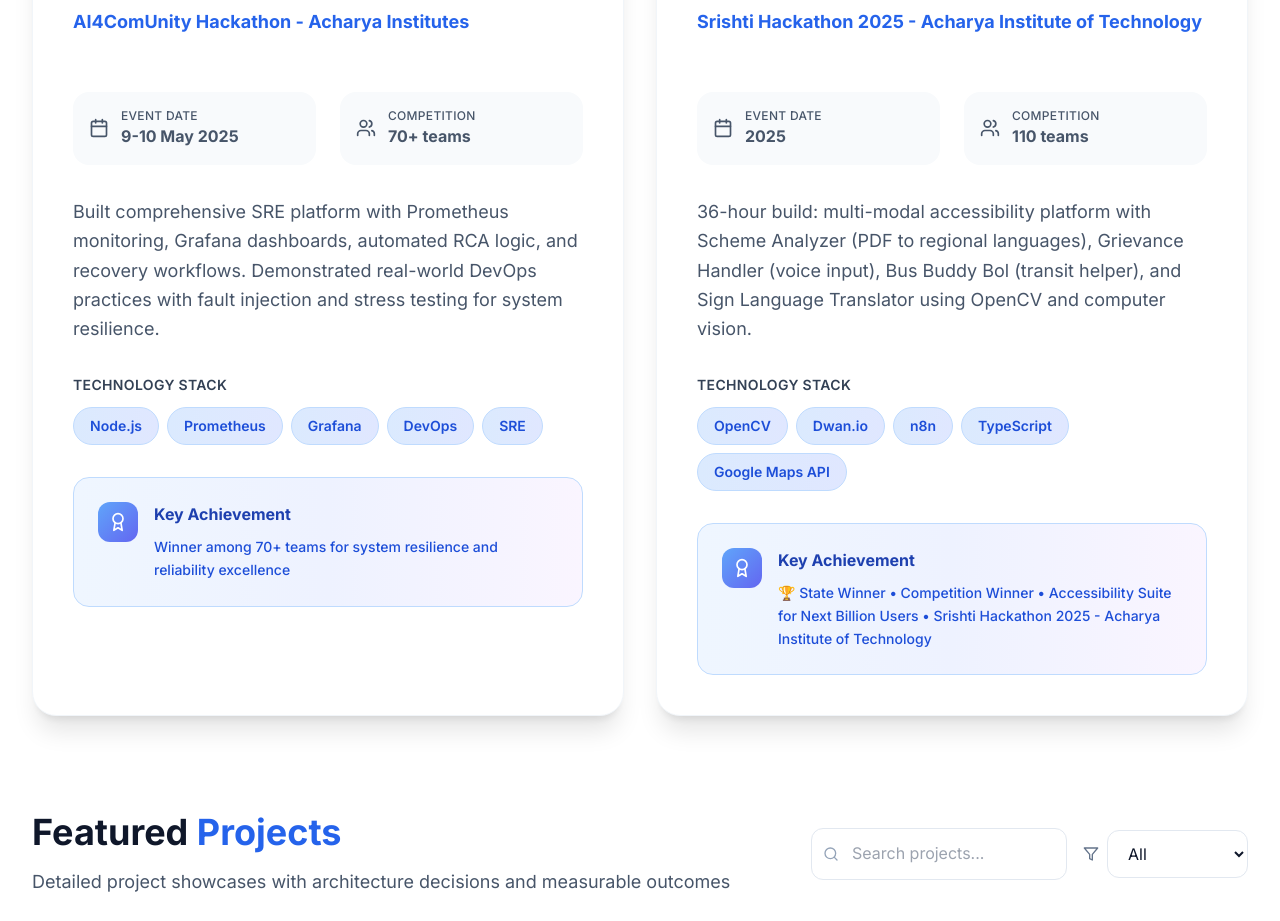
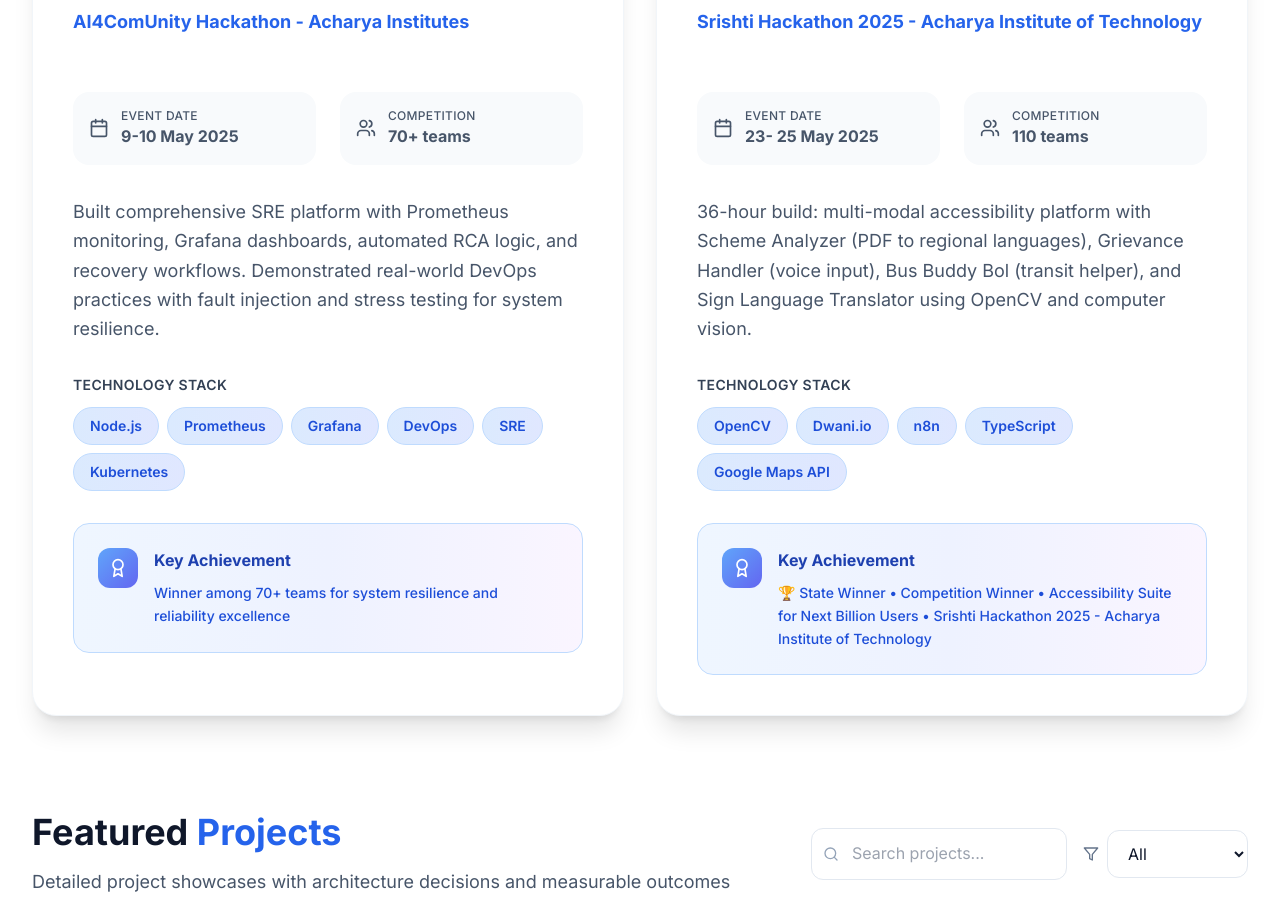
Before and after one commit to priyanshudas00/Portfolio, a React (Vite) app: page /projects in a window 1280 px wide. Shown: the part 1220-2141 px from the top of the page. Built offline with nearby package versions, Linux system fonts and the light colour scheme.

Commit message:
Updated project files

```diff
--- a/src/pages/Projects.tsx
+++ b/src/pages/Projects.tsx
@@ -17,8 +17,8 @@ const Projects = () => {
       status: "MVP Complete",
       impact: "40% reduction in screening time",
       image: "https://images.pexels.com/photos/8849295/pexels-photo-8849295.jpeg",
-      github: "https://github.com/priyanshudas00",
-      demo: "#",
+      github: "https://github.com/priyanshudas00/ai-resume-analyzer",
+      demo: "airesumeanalyzerr.streamlit.app/",
       category: "AI/ML"
     },
     {
@@ -87,7 +87,7 @@ const hackathons = [
       date: "9-10 May 2025",
       teams: "70+ teams",
       description: "Built comprehensive SRE platform with Prometheus monitoring, Grafana dashboards, automated RCA logic, and recovery workflows. Demonstrated real-world DevOps practices with fault injection and stress testing for system resilience.",
-      tech: ["Node.js", "Prometheus", "Grafana", "DevOps", "SRE"],
+      tech: ["Node.js", "Prometheus", "Grafana", "DevOps", "SRE", "Kubernetes"],
       achievement: "Winner among 70+ teams for system resilience and reliability excellence",
       images: ["Ai4com1.jpeg", "ai4com2.jpeg", "ai4com3.jpeg"]
     },
@@ -95,10 +95,10 @@ const hackathons = [
       title: "Accessibility Suite for Next Billion Users",
       position: "🏆 State Winner",
       event: "Srishti Hackathon 2025 - Acharya Institute of Technology",
-      date: "2025",
+      date: "23- 25 May 2025",
       teams: "110 teams",
       description: "36-hour build: multi-modal accessibility platform with Scheme Analyzer (PDF to regional languages), Grievance Handler (voice input), Bus Buddy Bol (transit helper), and Sign Language Translator using OpenCV and computer vision.",
-      tech: ["OpenCV", "Dwan.io", "n8n", "TypeScript", "Google Maps API"],
+      tech: ["OpenCV", "Dwani.io", "n8n", "TypeScript", "Google Maps API"],
       achievement: "🏆 State Winner • Competition Winner • Accessibility Suite for Next Billion Users • Srishti Hackathon 2025 - Acharya Institute of Technology",
       images: ["srishti1.jpeg", "srishti2.jpeg"]
     }
```
